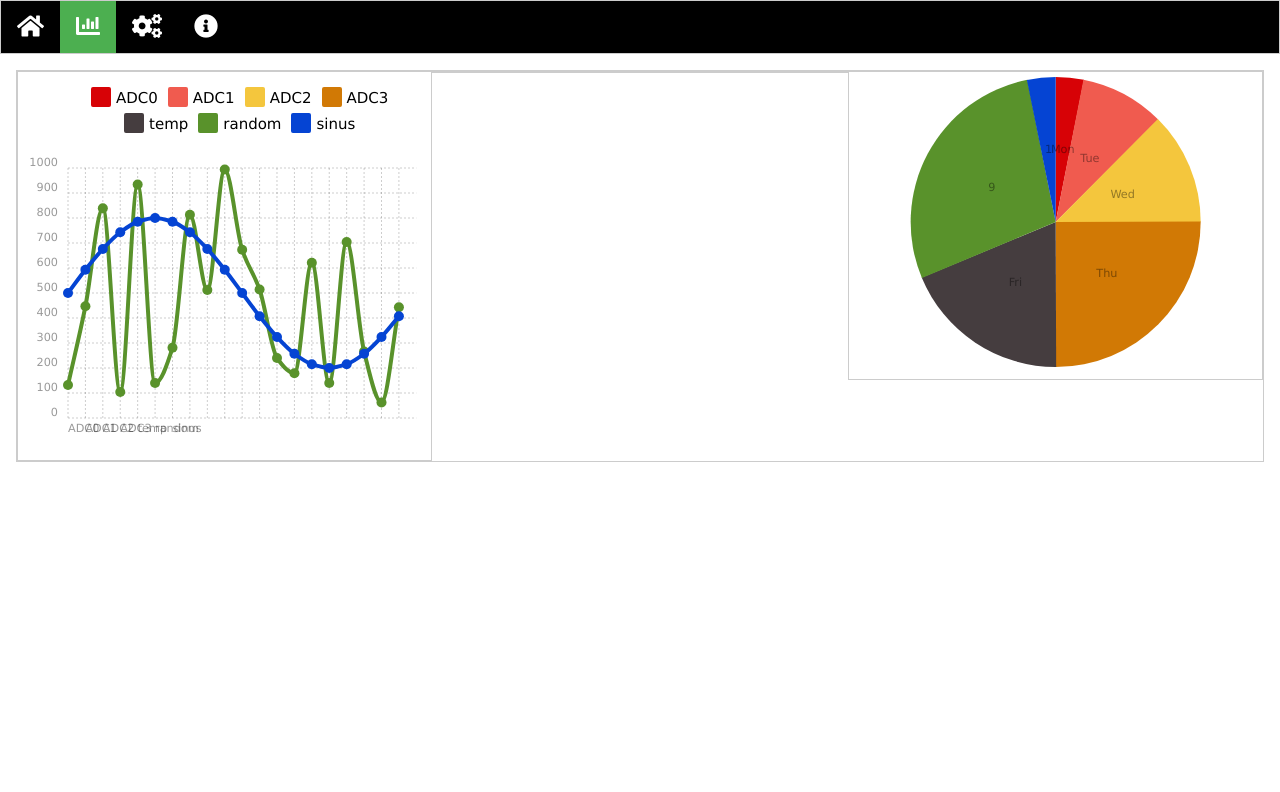
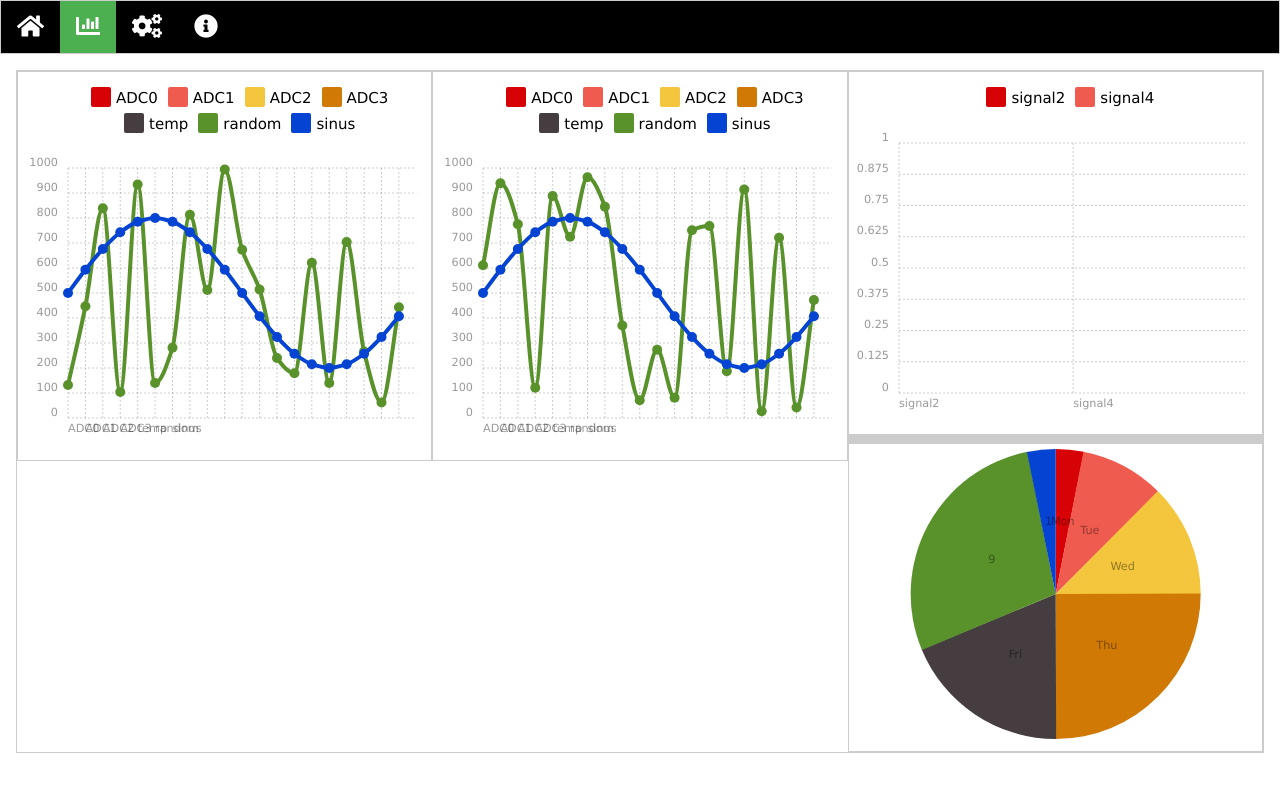
Before and after one commit to Toon76/OpenNRJ, a plain HTML site: page WifiModule/data/index.html in a window 1280 px wide. Both pictures are taken after a click on the link 88 px from the left and 27 px from the top of the page. Drawn offline with Linux system fonts and the light colour scheme; no server answers; files whose address does not match are found by name.

Commit message:
Load Line charts dynamically from config file

```diff
--- a/WifiModule/data/index.html
+++ b/WifiModule/data/index.html
@@ -34,7 +34,12 @@
   </body>
   <div class="page" id="chartp" style="display:none">
     <div class="w3-row w3-margin w3-border">
-      <div class="w3-third w3-border ct-chart" id="line"></div>
+      <div class="w3-third w3-border ct-chart" id="line0"></div>
+      <div class="w3-third w3-border ct-chart" id="line1"></div>
+      <div class="w3-third w3-border ct-chart" id="line2"></div>
+      <div class="w3-third w3-border ct-chart" id="line3"></div>
+      <div class="w3-third w3-border ct-chart" id="line4"></div>
+      <div class="w3-third w3-border ct-chart" id="line5"></div>
       <div class="w3-third w3-border ct-chart" id="bar"></div>
       <div class="w3-third w3-border ct-chart" id="pie"></div>
     </div>
@@ -120,7 +125,7 @@
 
   </body>
   <script>
-var linechart;
+var linecharts = [];
 var config_JSON;
 loadJSON();
 
@@ -165,34 +170,40 @@ function menuClick(elmnt) {
     case "butt-chart":
   	document.getElementById("chartp").style.display = "block";
 
-    var labels_array = ["ADC0", "ADC1", "ADC2", "ADC3","temp","random","sinus"]
-    var series_array = new Array(labels_array.length).fill().map(() => ([]));
+    piechart.update();
 
-    linechart = new Chartist.Line('#line',
+    //load lines chart dynmaically from configuration
+    config_JSON.historypage.plots.forEach(function myFunction(value, index) {
+
+          console.log("chart "+ value.name+ " / data: " + value.data);
+          var series_array = new Array(value.data.length).fill().map(() => ([]));
+          linecharts[index] = new Chartist.Line('#line'+index,
                         {
-                          labels: labels_array, series: series_array
+                          labels: value.data, series: series_array
                         },
                         {
                           height: 300,
                           plugins: [
                             Chartist.plugins.legend({
-                              legendNames: labels_array,
+                              legendNames: value.data,
                             })
                           ]
                         });
 
-    //console.log(linechart);
-  	piechart.update();
+          value.data.forEach(function myFunction(value, dataindex) {
+          if(value == "random")
+            linecharts[index].data.series[dataindex]=GetRandom(20);
+          else if(value == "sinus")
+            linecharts[index].data.series[dataindex]=GetSinus(20);
+          else
+            GetHistory(value,linecharts[index],dataindex);
+          });
+          linecharts[index].update();
+        });
 
-    linechart.data.series[5]=GetRandom(20);
-    linechart.data.series[6]=GetSinus(20);
-    GetHistory("ADC0",linechart.data.series[0]);
-    GetHistory("ADC1",linechart.data.series[1]);
-    GetHistory("ADC2",linechart.data.series[2]);
-    GetHistory("ADC3",linechart.data.series[3]);
-    GetHistory("temp",linechart.data.series[4]);
-    console.log(linechart);
-    linechart.update();
+
+
+
   	break;
 
     case "butt-conf":
@@ -258,14 +269,14 @@ function GetSinus(qty) {
   return SinusArray;
 }
 
-function GetHistory(name,array) {
+function GetHistory(name,chart,index) {
   console.log("GetHistory !");
   var xhttp = new XMLHttpRequest();
   xhttp.onreadystatechange = function() {
     if (this.readyState == 4 && this.status == 200) {
       var result = JSON.parse(this.responseText)[name];
-      Object.assign(array, result, { length: result.length }); //copy array content
-      linechart.update();
+      Object.assign(chart.data.series[index], result); //copy array content
+      chart.update();
     }
   };
   xhttp.open("GET", "/getHistory&name="+name, true);
--- a/WifiModule/data/my_data.json
+++ b/WifiModule/data/my_data.json
@@ -9,8 +9,9 @@
 	"historypage":
 	{
 		"plots":[
-			["signal1","signal3"],
-			["signal2","signal4"]
+			{"name":"title1","data":["ADC0", "ADC1", "ADC2", "ADC3","temp","random","sinus"]},
+			{"name":"title2","data":["ADC0", "ADC1", "ADC2", "ADC3","temp","random","sinus"]},
+			{"name":"title3","data":["signal2","signal4"]}
 			]
 	},
 	"config":
```
